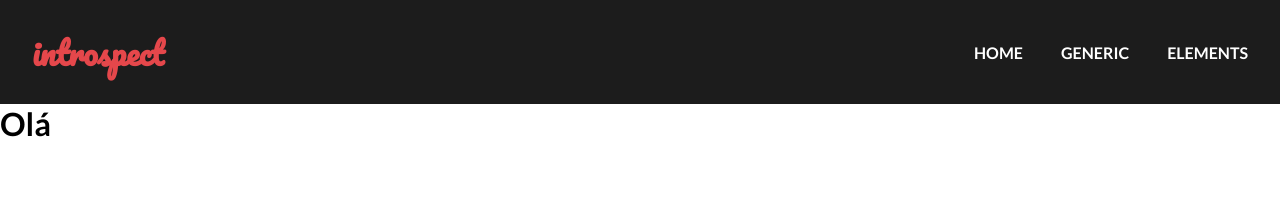
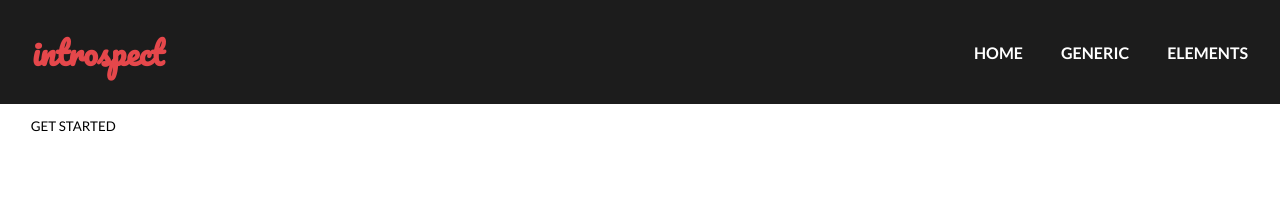
Before and after one commit to Adrianodbs/introspect, a React (Vite) app: page / in a window 1280 px wide. Shown: the top 198 px of the page. Built offline with nearby package versions, Linux system fonts and the light colour scheme.

Commit message:
feat: Create Button

```diff
--- a/src/App.jsx
+++ b/src/App.jsx
@@ -1,12 +1,13 @@
-import Header from './components/Header'
+import Header from "./components/Header";
+import Button from "./components/Button";
 
 function App() {
   return (
     <div>
       <Header />
-      <h1>Olá</h1>
+      <Button title="Get Started" />
     </div>
-  )
+  );
 }
 
-export default App
+export default App;
--- /dev/null
+++ b/src/components/Button/index.jsx
@@ -0,0 +1,5 @@
+import "./style.css";
+
+export default function Button({ title }) {
+  return <button>{title}</button>;
+}
--- /dev/null
+++ b/src/components/Button/style.css
@@ -0,0 +1,7 @@
+button {
+  padding: 12px 28.8px;
+  text-transform: uppercase;
+  color: #000;
+  border: 2px solid #fff;
+  background-color: transparent;
+}
```
